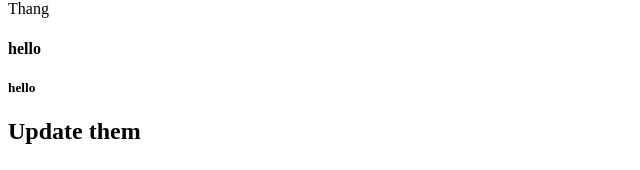
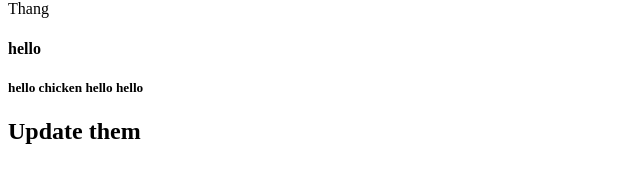
Before and after one commit to minhtrinomadic/demoGitTri, a plain HTML site: page index.html in a window 1280 px wide. Shown: the part 138-308 px from the top of the page, without its empty margins (0-640 px from the left). Drawn offline with Linux system fonts and the light colour scheme.

Commit message:
Update index.html

```diff
--- a/index.html
+++ b/index.html
@@ -14,7 +14,7 @@
 
     <h4>hello</h4>
 
-    <h5>hello</h5>
+    <h5>hello chicken hello hello </h5>
 
     <h2>Update them</h2>
     <section class="carousel"></section>
```
